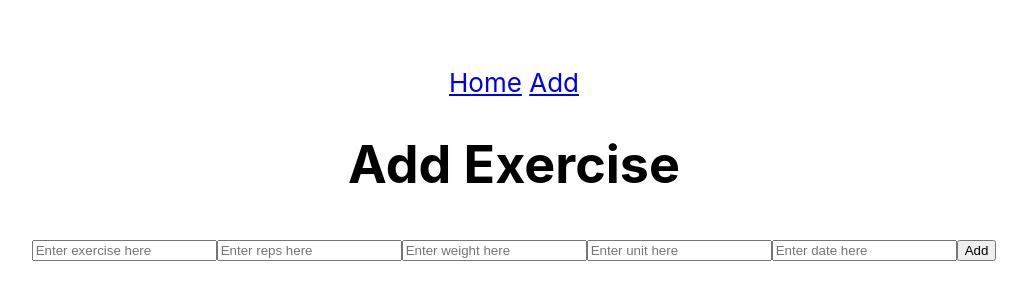
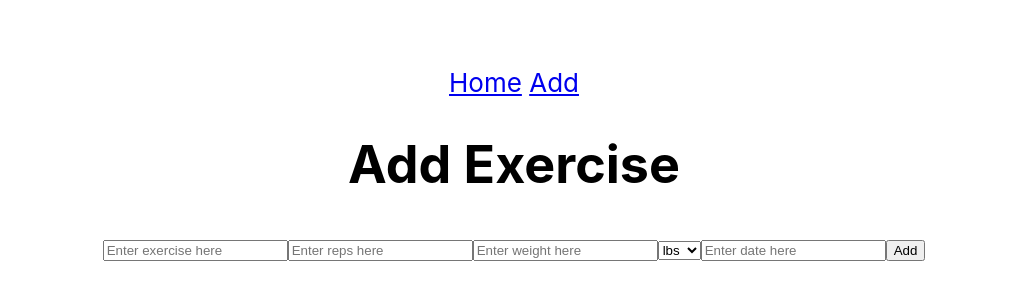
Before and after one commit to apruitt13/290Assignment7, a React (Create React App) app in the folder exercise-ui/: page /add-exercise in a window 1280 px wide. Shown: the part 236-536 px from the top of the page, without its empty margins (126-1153 px from the left). Built offline with nearby package versions, Linux system fonts and the light colour scheme.

Commit message:
Drop down menu is working!

```diff
--- a/exercise-ui/src/pages/AddExercisePage.js
+++ b/exercise-ui/src/pages/AddExercisePage.js
@@ -1,13 +1,12 @@
 import React, { useState } from 'react';
 import { useHistory } from "react-router-dom";
-import { Link } from 'react-router-dom';
 
 export const AddExercisePage = () => {
 
     const [name, setName] = useState('');
     const [reps, setReps] = useState('');
     const [weight, setWeight] = useState('');
-    const [unit, setUnit] = useState('');
+    const [unit, setUnit] = useState('lbs');
     const [date, setDate] = useState('');
 
     const history = useHistory();
@@ -48,11 +47,10 @@ export const AddExercisePage = () => {
                 placeholder="Enter weight here"
                 value={weight}
                 onChange={e => setWeight(e.target.value)} />
-            <input
-                type="text"
-                placeholder="Enter unit here"
-                value={unit}
-                onChange={e => setUnit(e.target.value)} />
+            <select name = "weight" onChange={e => setUnit(e.target.value)}>
+                <option value={'lbs'}> lbs</option>
+                <option value={'kgs'}> kgs</option>
+            </select>
             <input
                 type="text"
                 placeholder="Enter date here"
@@ -62,9 +60,7 @@ export const AddExercisePage = () => {
                 onClick={addExercise}
             >Add</button>
         </div>
-
     );
-
 }
 
 export default AddExercisePage;
```
